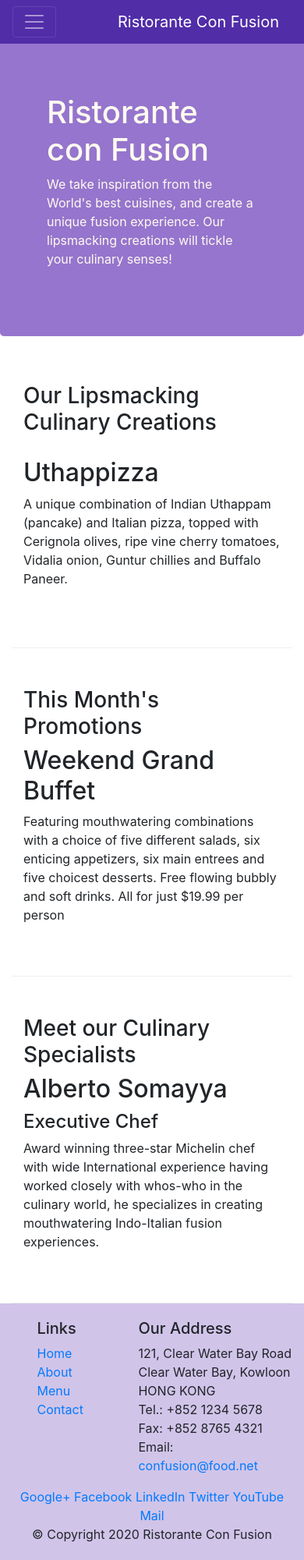
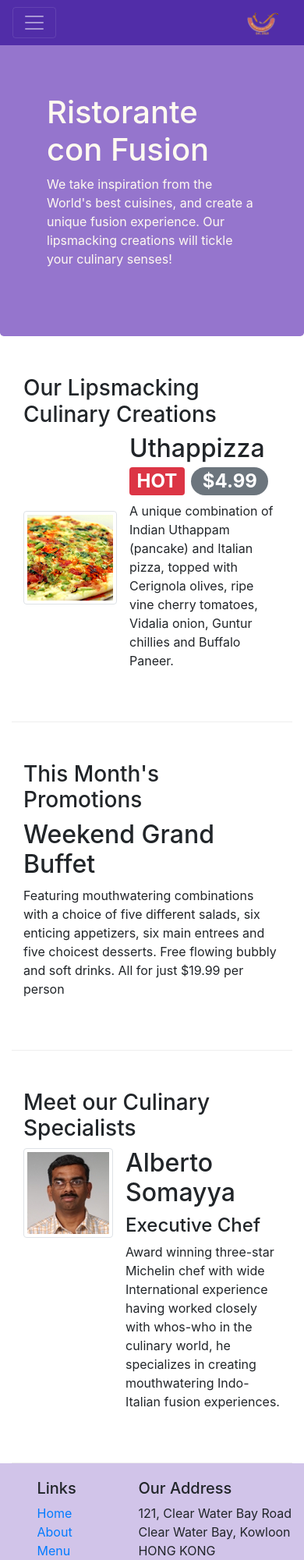
Before and after one commit to aniats/confusion-from-coursera-course-on-bootstrap, a website: page index.html in a window 390 px wide. Shown: the top 2000 px of the page at 78% size. Drawn offline with nearby package versions, Linux system fonts and the light colour scheme.

Commit message:
Added images, logo, badges

```diff
--- a/index.html
+++ b/index.html
@@ -27,7 +27,7 @@
                 <span class="navbar-toggler-icon"></span>
             </button>
 
-            <a class="navbar-brand" href="#">Ristorante Con Fusion</a>
+            <a class="navbar-brand" href="#"><img src="img/logo.png" height="30" width="41"></a>
             <div class="collapse navbar-collapse" id="Navbar">
                 <ul class="navbar-nav mr-auto">
                     <li class="nav-item active"><a class="nav-link" href="./index.html"><span class="fa fa-home fa-lg"></span> Home</a></li>
@@ -59,8 +59,13 @@
                 <h3>Our Lipsmacking Culinary Creations</h3>
             </div>
             <div class="col col-sm order-sm-first col-md">
-                <h2>Uthappizza</h2>
-                <p>A unique combination of Indian Uthappam (pancake) and Italian pizza, topped with Cerignola olives, ripe vine cherry tomatoes, Vidalia onion, Guntur chillies and Buffalo Paneer.</p>
+                <div class="media">
+                    <img class="d-flex mr-3 img-thumbnail align-self-center" src="img/uthappizza.png" alt="uthappizza">
+                    <div class="media-body">
+                        <h2 class="mt-0">Uthappizza <span class="badge badge-danger">HOT</span> <span class="badge badge-pill badge-secondary">$4.99</span></span></h2>
+                        <p>A unique combination of Indian Uthappam (pancake) and Italian pizza, topped with Cerignola olives, ripe vine cherry tomatoes, Vidalia onion, Guntur chillies and Buffalo Paneer.</p>
+                    </div>
+                </div>
             </div>
         </div>
 
@@ -80,9 +85,14 @@
                 <h3>Meet our Culinary Specialists</h3>
             </div>
             <div class="col col-sm order-sm-first col-md">
-                <h2>Alberto Somayya</h2>
-                <h4>Executive Chef</h4>
-                <p>Award winning three-star Michelin chef with wide International experience having worked closely with whos-who in the culinary world, he specializes in creating mouthwatering Indo-Italian fusion experiences. </p>
+                <div class="media">
+                    <img class="d-flex mr-3 aligh-self-center img-thumbnail" src="img/alberto.png" alt="Alberto">
+                    <div class="media-body">
+                        <h2 class="mt-0">Alberto Somayya</h2>
+                        <h4>Executive Chef</h4>
+                        <p>Award winning three-star Michelin chef with wide International experience having worked closely with whos-who in the culinary world, he specializes in creating mouthwatering Indo-Italian fusion experiences. </p>
+                    </div>
+                </div>
             </div>
         </div>
     </div>
```
Also changed, not shown: aboutus.html (+4 -3 lines), contactus.html (+1 -1 lines), img/alberto.png (added), img/buffet.png (added), img/logo.png (added), img/uthappizza.png (added), 1 other file.
